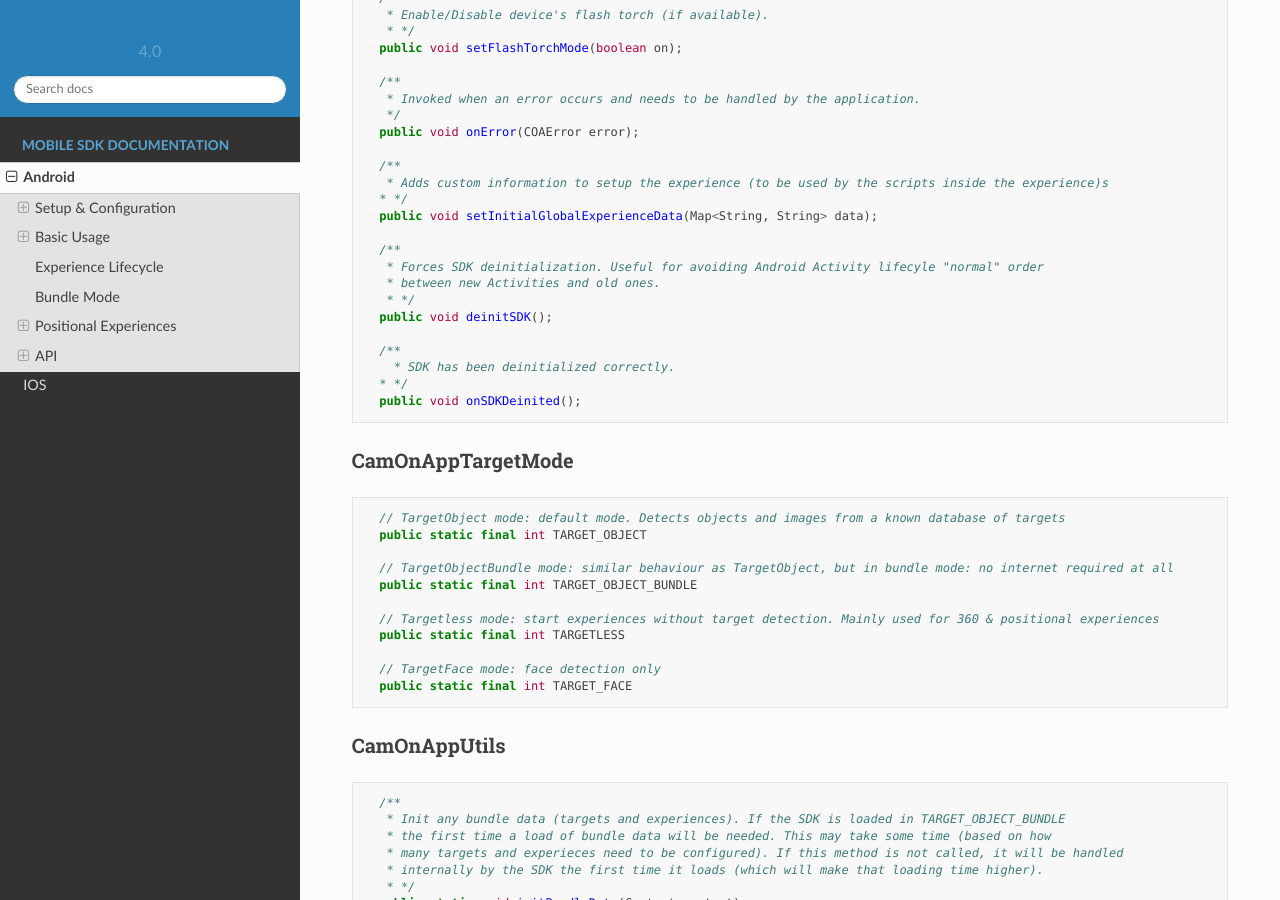
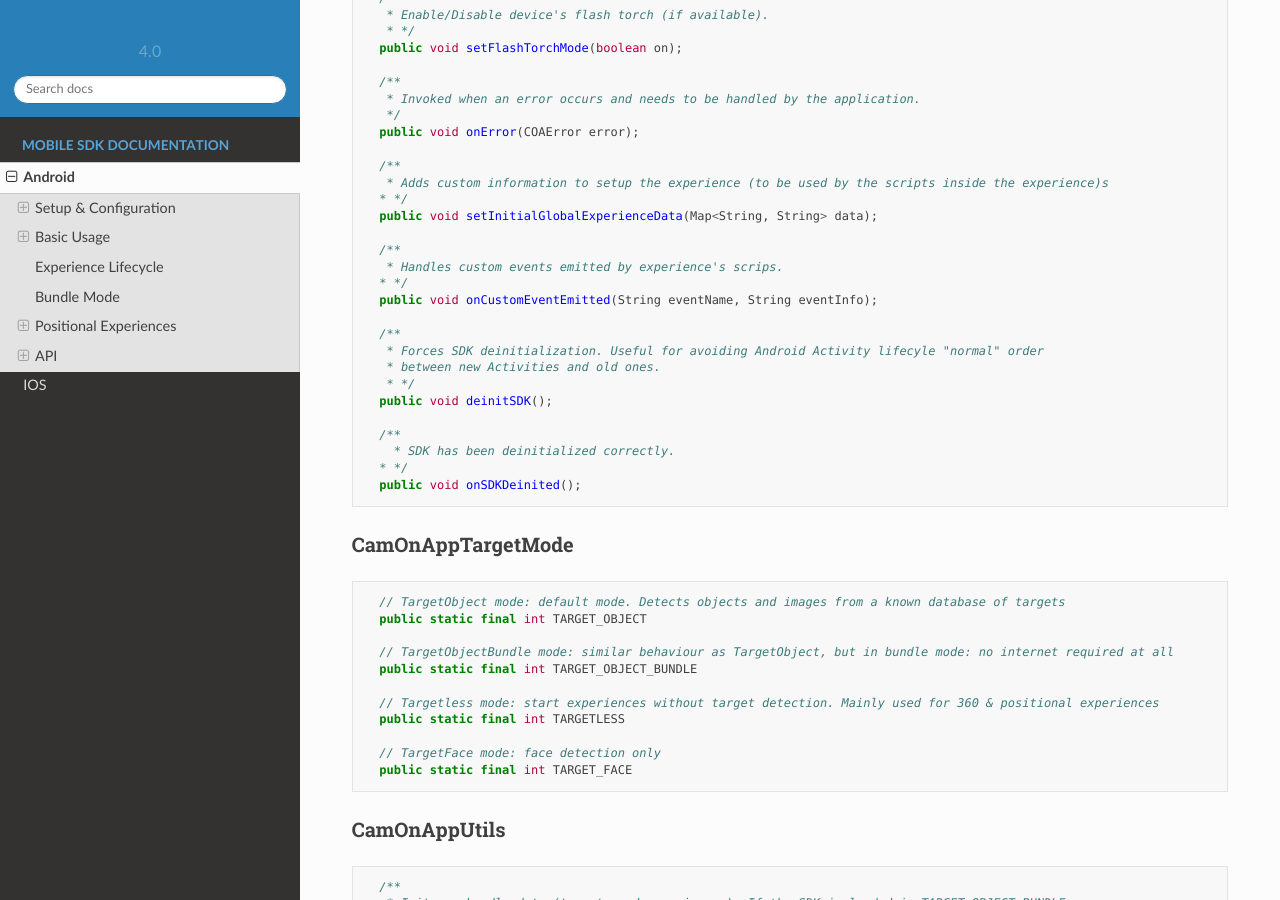
Before and after one commit to camonapp/documentation, a Sphinx documentation site: the page built from source/android/index.md, in a window 1280 px wide and 900 px high, scrolled down 11616 px. Built offline with Sphinx 7.4.7 and the Read the Docs theme 2.0.0, drawn with Linux system fonts in a browser that asks for light colours.

Commit message:
Update de SDK a 4.0.2 Update de API de Android

```diff
--- a/source/android/index.md
+++ b/source/android/index.md
@@ -531,6 +531,11 @@ In order to boost the user experience and enable ARCore, the following steps nee
   public void setInitialGlobalExperienceData(Map<String, String> data);
 
   /**
+   * Handles custom events emitted by experience's scrips.
+  * */
+  public void onCustomEventEmitted(String eventName, String eventInfo);
+
+  /**
    * Forces SDK deinitialization. Useful for avoiding Android Activity lifecyle "normal" order
    * between new Activities and old ones.
    * */
--- a/source/index.rst
+++ b/source/index.rst
@@ -13,8 +13,8 @@ The latest version of CamOnApp SDK includes everything needed to add AR to your
 
 Current latest SDK version by platform:
 
-* Android: 4.0.1 (`download <https://s3.amazonaws.com/assets-studio.camonapp.com/files/sdk/4.0.1/SDK-Android.zip>`_)
-* iOS: 4.0.1 (`download <https://s3.amazonaws.com/assets-studio.camonapp.com/files/sdk/4.0.1/SDK-iOS.zip>`_)
+* Android: 4.0.2 (`download <https://s3.amazonaws.com/assets-studio.camonapp.com/files/sdk/4.0.2/SDK-Android.zip>`_)
+* iOS: 4.0.2 (`download <https://s3.amazonaws.com/assets-studio.camonapp.com/files/sdk/4.0.2/SDK-iOS.zip>`_)
 
 Documentation
 -------------
```
Also changed, not shown: 7 other files.
